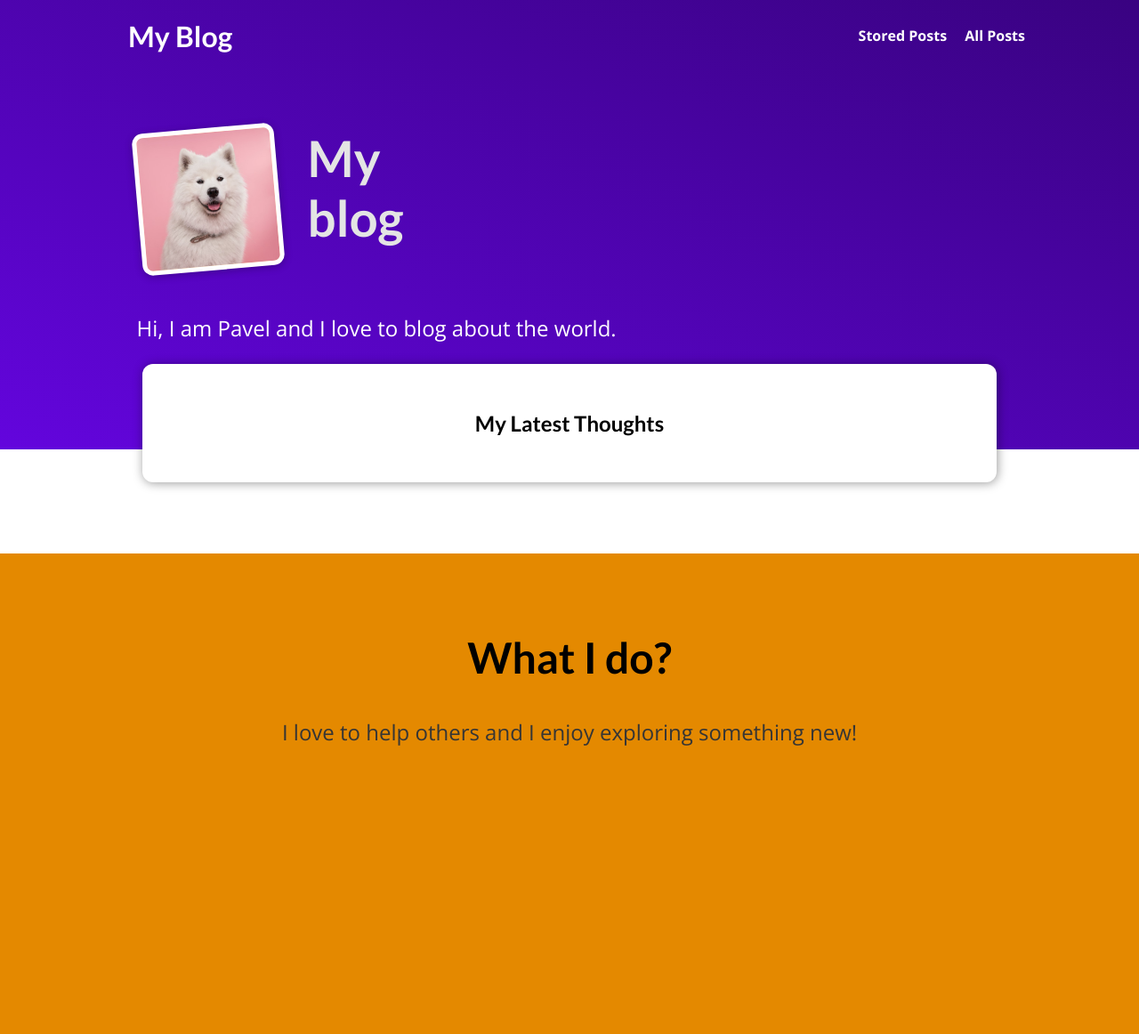
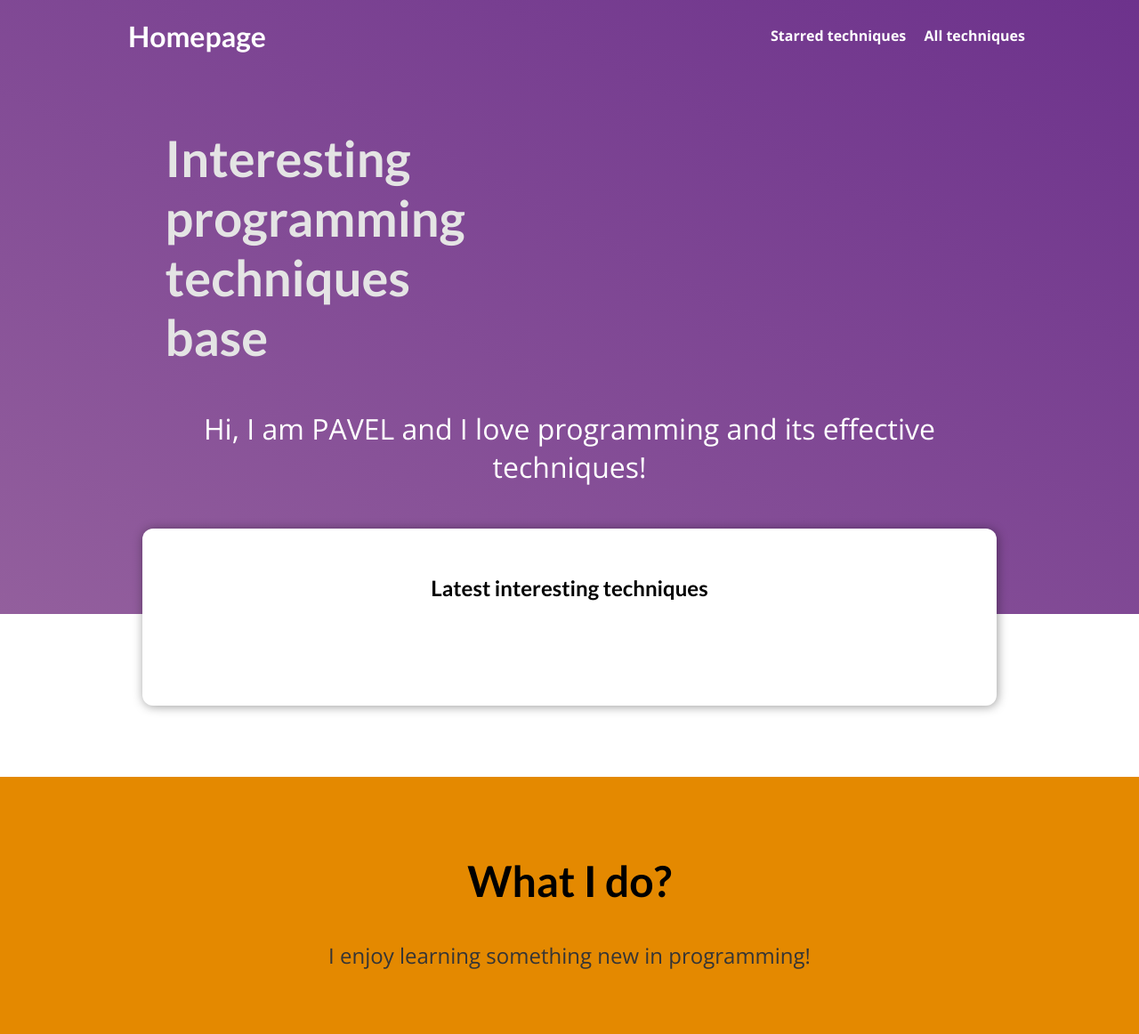
Before and after one commit to ppenkovskiy/blog, a Django app: page / in a window 1280 px wide. Shown: the whole page at 89% size. Before the commit the page ends 838 px from the top, so only its background shows below. Run offline with Django 4.2, Linux system fonts and the light colour scheme; data that the repository does not hold is empty.

Commit message:
html_files_update

```diff
--- a/blog/static/blog/all-posts.css
+++ b/blog/static/blog/all-posts.css
@@ -3,7 +3,7 @@ body {
 }
 
 #main-navigation {
-  background-color: #390281;
+  background-color: #7d5680;
   box-shadow: 0 2px 8px rgba(0, 0, 0, 0.25);
 }
 
--- a/blog/static/blog/index.css
+++ b/blog/static/blog/index.css
@@ -1,5 +1,5 @@
 #welcome {
-  background: linear-gradient(to right top, #6305dd, #390281);
+  background: linear-gradient(to right top, #935f9d, #6d328c);
   padding: 6rem 12%;
 }
 
@@ -30,7 +30,9 @@
 
 #welcome p {
   color: white;
-  font-size: 1.5rem;
+  font-size: 2rem;
+  margin: 3rem auto;
+  text-align: center;
 }
 
 #latest-posts {
--- a/blog/static/blog/post-detail.css
+++ b/blog/static/blog/post-detail.css
@@ -3,7 +3,7 @@ body {
 }
 
 #main-navigation {
-  background-color: #390281;
+  background-color: #7d5680;
   box-shadow: 0 2px 8px rgba(0, 0, 0, 0.25);
 }
 
@@ -13,7 +13,7 @@ body {
   width: 90%;
   max-width: 90rem;
   border-radius: 16px;
-  background-color: #5706c0;
+  background-color: #7d5680;
   position: relative;
   box-shadow: 0 2px 8px rgba(0, 0, 0, 0.25);
   height: 22rem;
--- a/blog/static/blog/post.css
+++ b/blog/static/blog/post.css
@@ -15,7 +15,7 @@
 .post a:hover,
 .post a:active {
   transform: scale(1.1);
-  background-color: #390281;
+  background-color: #7d5680;
   color: white;
 }
 
--- a/blog/static/blog/stored-posts.css
+++ b/blog/static/blog/stored-posts.css
@@ -1,5 +1,5 @@
 #main-navigation {
-  background-color: #390281;
+  background-color: #7d5680;
   box-shadow: 0 2px 8px rgba(0, 0, 0, 0.25);
 }
 
--- a/blog/templates/blog/all-posts.html
+++ b/blog/templates/blog/all-posts.html
@@ -2,7 +2,7 @@
 {% load static %}
 
 {% block title %}
-    All My Posts
+    All My Notes
 {% endblock %}
 
 {% block css_files %}
@@ -12,7 +12,7 @@
 
 {% block content %}
     <section id="all-posts">
-        <h2>My collected posts</h2>
+        <h2>My collected techniques</h2>
         <ul>
             {% for post in all_posts %}
                 {% include "blog/includes/post.html" %}
--- a/blog/templates/blog/index.html
+++ b/blog/templates/blog/index.html
@@ -14,14 +14,14 @@
 
     <section id="welcome">
         <header>
-            <img src="{% static 'blog/images/dog.jpg' %}" alt="The author of this blog."/>
-            <h2>My blog</h2>
+{#          <img src="{% static 'blog/images/dog.jpg' %}" alt="The author of this blog."/>#}
+            <h2>Interesting programming techniques base</h2>
         </header>
-        <p>Hi, I am Pavel and I love to blog about the world.</p>
+        <p>Hi, I am PAVEL and I love programming and its effective techniques!</p>
     </section>
 
     <section id="latest-posts">
-        <h2>My Latest Thoughts</h2>
+        <h2>Latest interesting techniques</h2><br><br><br>
         <ul>
             {% for post in posts %}
                 {% include "blog/includes/post.html" %}
@@ -31,6 +31,6 @@
 
     <section id="about">
         <h2>What I do?</h2>
-        <p>I love to help others and I enjoy exploring something new!</p>
+        <p>I enjoy learning something new in programming!</p>
     </section>
 {% endblock %}
--- a/blog/templates/blog/post-detail.html
+++ b/blog/templates/blog/post-detail.html
@@ -20,7 +20,7 @@
     {% endif %}
 
     <section id="summary">
-        <h2>{{ post.title }}</h2>
+        <h2>{{ post.title }}</h2><br>
         <div>
             {% for t in post_tags %}
                 <span class="tag">{{ t.caption }}</span>
--- a/blog/templates/blog/stored-posts.html
+++ b/blog/templates/blog/stored-posts.html
@@ -15,6 +15,7 @@ My Stored Posts
             <p>You didn't save any posts for later.</p>
         {% else %}
             <ul>
+                <h1>My Stored Techniques</h1>
                 {% for post in posts %}
                     <li><a href="{% url "post-detail-page" post.slug %}">{{ post.title }}</a></li>
                 {% endfor %}
--- a/blog/views.py
+++ b/blog/views.py
@@ -44,6 +44,7 @@ class ReviewDetailView(View):
             'comments': post.comments.all().order_by('-id'),
             'saved_for_later': self.is_stored_post(request, post.id),
         }
+
         return render(request, 'blog/post-detail.html', context)
 
     def post(self, request, slug):
--- a/my_site/settings.py
+++ b/my_site/settings.py
@@ -21,8 +21,8 @@ BASE_DIR = Path(__file__).resolve().parent.parent
 # Quick-start development settings - unsuitable for production
 # See https://docs.djangoproject.com/en/4.2/howto/deployment/checklist/
 
+SECRET_KEY = str(os.getenv('SECRET_KEY'))
 
-SECRET_KEY = str(os.getenv('SECRET_KEY'))
 DEBUG = True
 
 ALLOWED_HOSTS = [
@@ -31,7 +31,6 @@ ALLOWED_HOSTS = [
 ]
 
 # Application definition
-
 
 INSTALLED_APPS = [
     'blog',
--- a/templates/base.html
+++ b/templates/base.html
@@ -13,10 +13,10 @@
 
 <body>
     <header id="main-navigation">
-        <h1><a href="{% url "starting-page" %}">My Blog</a></h1>
+        <h1><a href="{% url "starting-page" %}">Homepage</a></h1>
         <nav>
-            <a href="{% url "read-later-page" %}">Stored Posts</a>
-            <a href="{% url "posts-page" %}">All Posts</a>
+            <a href="{% url "read-later-page" %}">Starred techniques</a>
+            <a href="{% url "posts-page" %}">All techniques</a>
         </nav>
     </header>
 
```
Also changed, not shown: README.md, blog/static/blog/images/coding.jpg (deleted), blog/static/blog/images/dog.jpg (deleted), uploads/posts/mountains_qVyCKAJ.jpg (deleted), uploads/posts/woods_KPdZ8Fo.jpg (deleted).
